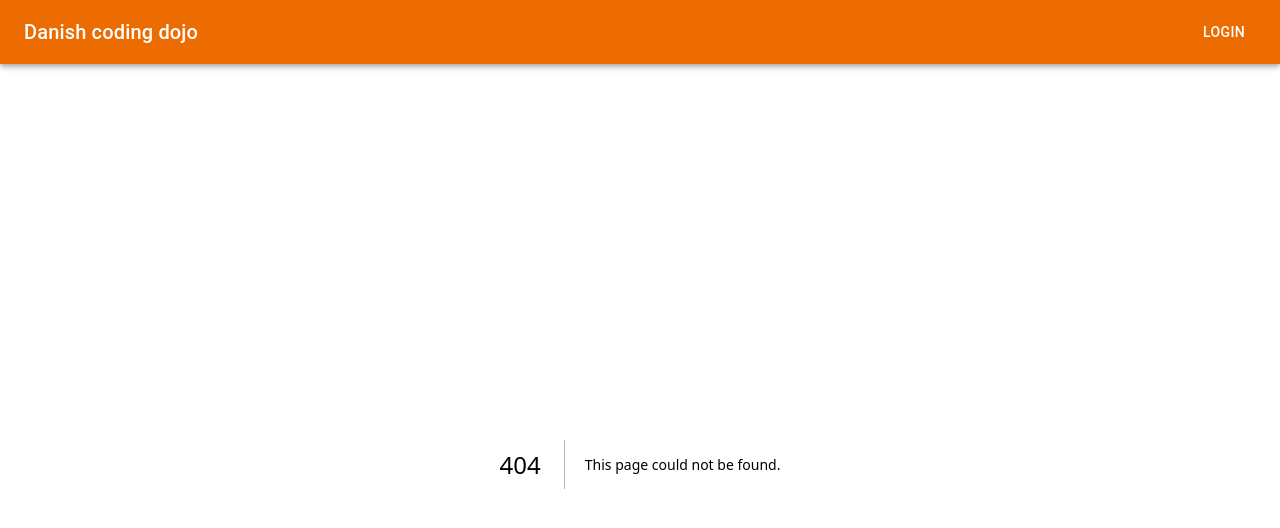
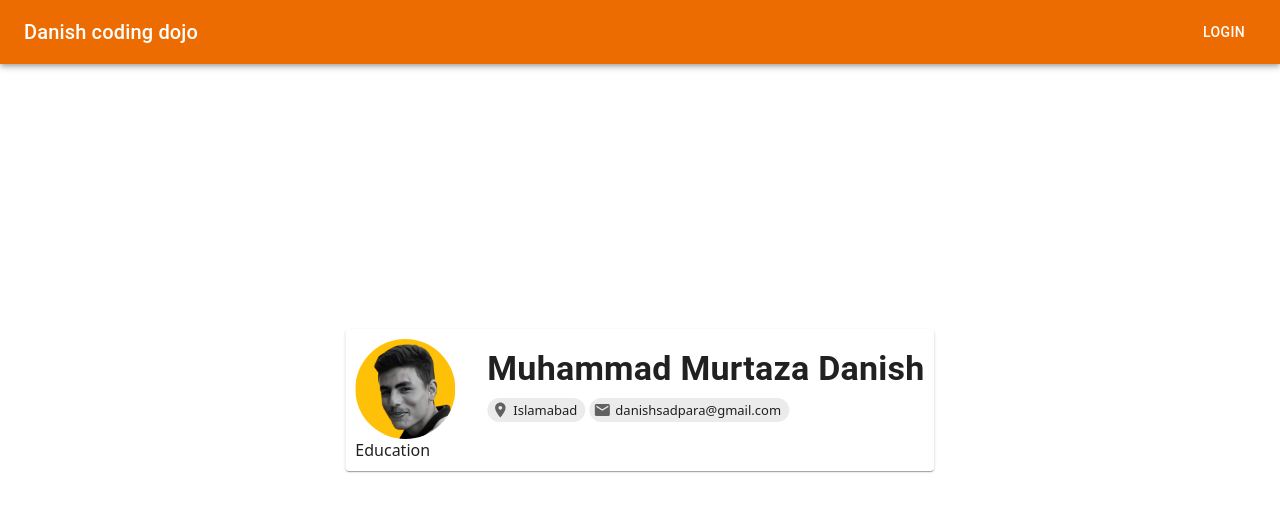
Before and after one commit to danishsadpara/danishspace, a Next.js app: page /portfolio in a window 1280 px wide. Before the commit this address had no page. Shown: the top 528 px of the page. Built offline with nearby package versions, Linux system fonts and the light colour scheme.

Commit message:
ADD: header section of Profile

```diff
--- /dev/null
+++ b/src/app/portfolio/analytics/styles.ts
@@ -0,0 +1,22 @@
+import { makeStyles } from "@mui/styles";
+
+export const styles = makeStyles(() => ({
+  modal: {
+    display: "flex",
+    flexDirection: "column",
+    position: "absolute",
+    justifyContent: "space-between",
+    top: "50%",
+    left: "50%",
+    transform: "translate(-50%, -50%)",
+    alignItems: "center",
+    padding: "10px",
+    width: "max-content",
+  },
+  main: {
+    display: "flex",
+    alignItems: "center",
+    flexDirection: "row",
+    gap: "5px",
+  },
+}));
--- /dev/null
+++ b/src/app/portfolio/components/Education.tsx
@@ -0,0 +1,8 @@
+import { Box } from "@mui/material";
+import React from "react";
+
+const Education = () => {
+  return <Box>Education</Box>;
+};
+
+export default Education;
--- /dev/null
+++ b/src/app/portfolio/components/Main.tsx
@@ -0,0 +1,38 @@
+import React from "react";
+import { Avatar, Typography, Box, Stack, Chip } from "@mui/material";
+import { styles } from "../analytics/styles";
+import LocationOnIcon from "@mui/icons-material/LocationOn";
+import EmailIcon from "@mui/icons-material/Email";
+
+const Main = () => {
+  const classes = styles();
+  return (
+    <Stack direction={"row"} spacing={4} alignItems={"center"}>
+      <Avatar
+        alt="danish sadpara"
+        src="/assests/profile.png"
+        sx={{ width: 100, height: 100 }}
+      />
+      <Stack spacing={1}>
+        <Typography variant="h4" fontWeight={"bolder"}>
+          Muhammad Murtaza Danish
+        </Typography>
+        {/* <Box>
+          <Chip label="Software Engineer" size="small" variant="outlined" />
+        </Box> */}
+        <Box>
+          <Chip size="small" icon={<LocationOnIcon />} label="Islamabad" />
+          <Chip
+            size="small"
+            icon={<EmailIcon />}
+            label="danishsadpara@gmail.com"
+            sx={{ ml: "4px" }}
+          />
+        </Box>
+        <Box></Box>
+      </Stack>
+    </Stack>
+  );
+};
+
+export default Main;
--- /dev/null
+++ b/src/app/portfolio/components/profile.tsx
@@ -0,0 +1,14 @@
+import * as React from "react";
+import { Stack, Chip, Avatar } from "@mui/material";
+
+export default function Profile() {
+  return (
+    <Stack direction="row" spacing={1}>
+      <Chip
+        avatar={<Avatar alt="danishsadpara" src="/assests/profile.png" />}
+        label="Muhammad Murtaza Danish"
+        variant="outlined"
+      />
+    </Stack>
+  );
+}
--- /dev/null
+++ b/src/app/portfolio/page.tsx
@@ -0,0 +1,24 @@
+"use client";
+import { Avatar, Paper, Chip, Typography, Divider, Box } from "@mui/material";
+import React from "react";
+import { styles } from "./analytics/styles";
+import Profile from "./components/profile";
+import Main from "./components/Main";
+import Education from "./components/Education";
+
+const page = () => {
+  const classes = styles();
+  return (
+    <>
+      <Paper className={classes.modal}>
+        {/* <Profile /> */}
+        <Main />
+        <Box alignSelf={"flex-start"}>
+          <Education />
+        </Box>
+      </Paper>
+    </>
+  );
+};
+
+export default page;
```
Also changed, not shown: public/assests/profile.png (added).
